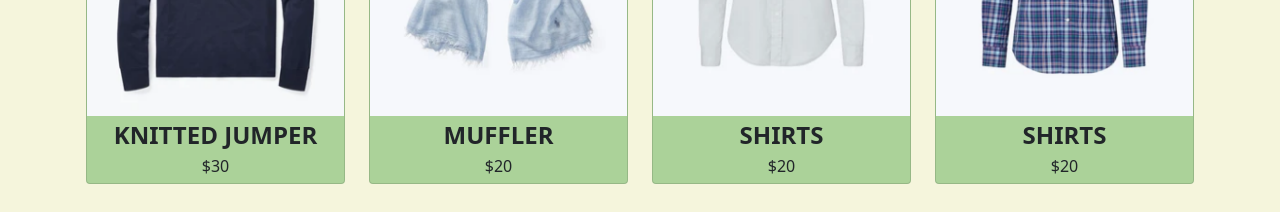
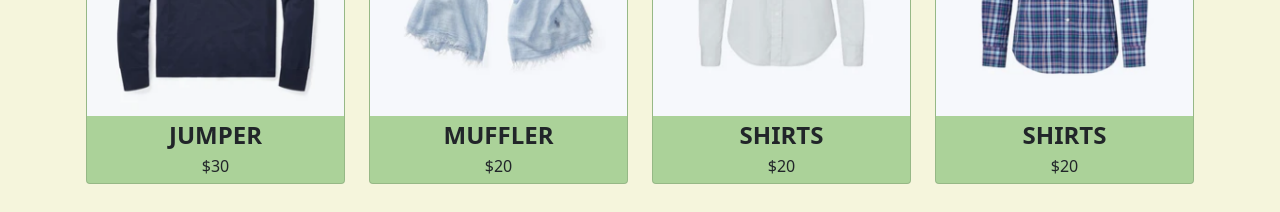
Before and after one commit to SalsabilHossain/Online-fashion-house, a website: page index.html in a window 1280 px wide. Shown: the part 1780-1992 px from the top of the page. Drawn offline with nearby package versions, Linux system fonts and the light colour scheme.

Commit message:
Add files via upload

```diff
--- a/index.html
+++ b/index.html
@@ -147,7 +147,7 @@
                 <div class="card">
                     <img src="arrival1.png" style="width:100%">
                     <div class="container">
-                      <h4><b>KNITTED JUMPER</b></h4>
+                      <h4><b>JUMPER</b></h4>
                       <p1>$30</p1>
                     </div>
                   </div>
@@ -236,7 +236,6 @@
 
 
 
-
     <script
         src="https://stackpath.bootstrapcdn.com/bootstrap/5.0.0-alpha1/js/bootstrap.min.js"
         integrity="sha384-oesi62hOLfzrys4LxRF63OJCXdXDipiYWBnvTl9Y9/TRlw5xlKIEHpNyvvDShgf/"
```
